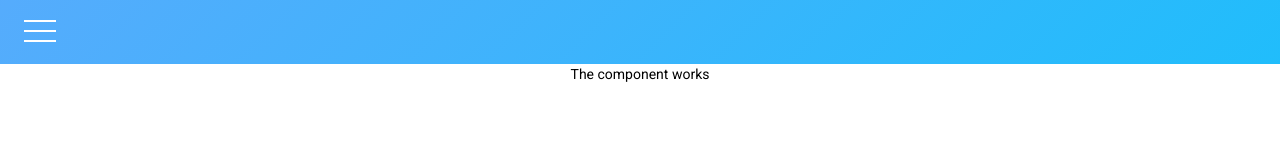
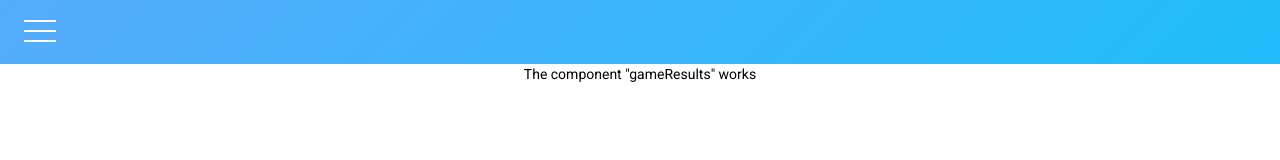
Before and after one commit to ERossatto/loquiz-game-results, an Angular app: page /game-results in a window 1280 px wide. Shown: the top 160 px of the page. Built offline with nearby package versions, Linux system fonts and the light colour scheme.

Commit message:
Add identification to test text components

```diff
--- a/src/loquiz/content/about-project/about-project.component.ts
+++ b/src/loquiz/content/about-project/about-project.component.ts
@@ -14,7 +14,7 @@ import { texts } from '@texts';
 })
 export class AboutProjectComponent implements OnInit {
 
-  public texts = texts.gameResults;
+  public texts = texts.aboutProject;
 
   constructor(
     public ls: LanguageService,
--- a/src/texts.ts
+++ b/src/texts.ts
@@ -13,14 +13,14 @@ export const texts = {
   },
   gameResults: {
     textTest: {
-      pt: 'O componente esta funcionando',
-      en: 'The component works',
+      pt: 'O componente "gameResults" esta funcionando',
+      en: 'The component "gameResults" works',
     },
   },
   aboutProject: {
     textTest: {
-      pt: 'O componente esta funcionando',
-      en: 'The component works',
+      pt: 'O componente "aboutProject" esta funcionando',
+      en: 'The component "aboutProject" works',
     },
   },
 };
```
